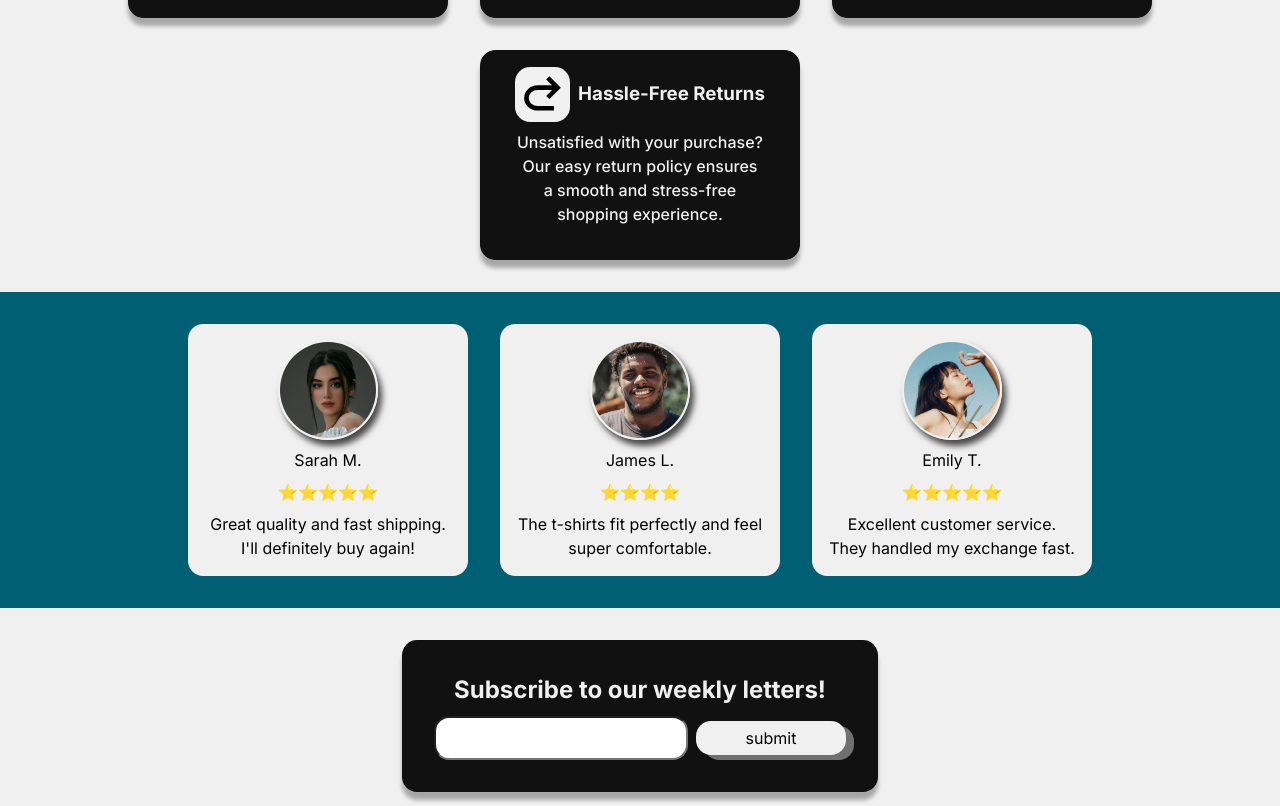
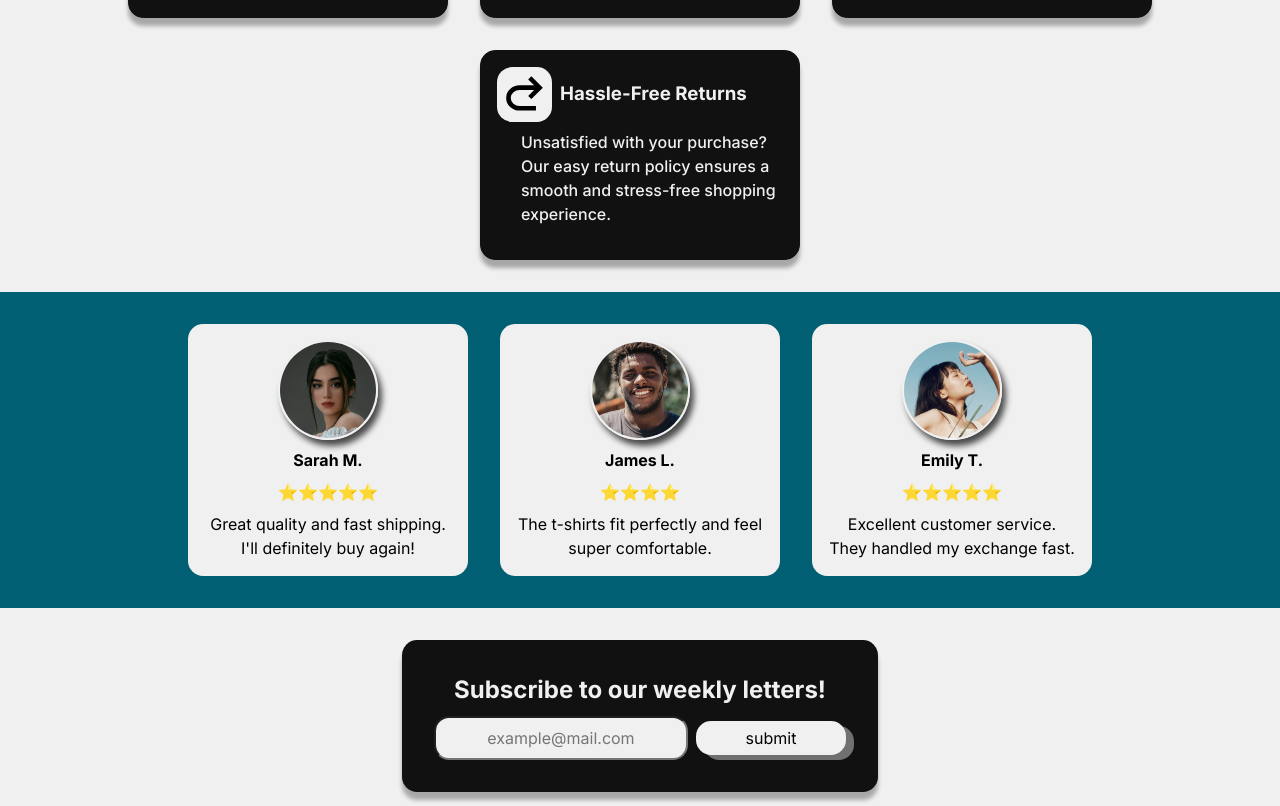
Before and after one commit to Exemption6877/odin-shopping-cart, a React (Vite) app: page / in a window 1280 px wide. Shown: the part 874-1680 px from the top of the page. Built offline with nearby package versions, Linux system fonts and the light colour scheme.

Commit message:
Tweaks to text in some components

```diff
--- a/src/components/Home/components/Advantages.module.css
+++ b/src/components/Home/components/Advantages.module.css
@@ -23,7 +23,6 @@
   min-height: 210px;
   border: 1px solid var(--main-color);
   border-radius: var(--round-box);
-  text-align: center;
   align-items: center;
   gap: var(--text-gap);
   color: var(--secondary-color);
@@ -31,13 +30,14 @@
 }
 
 .advantagesEntry > p {
+  padding-left: 1.5rem;
   font-weight: 500;
 }
 
 .title {
   justify-content: flex-start;
   align-items: center;
-  width: fit-content;
+  width: 100%;
   gap: var(--text-gap);
 }
 
--- a/src/components/Home/components/Reviews.jsx
+++ b/src/components/Home/components/Reviews.jsx
@@ -18,7 +18,7 @@ export default function Reviews() {
         data.map((person) => (
           <div className={styles.reviewsEntry} key={person.id}>
             <img src={person.photo} alt={`${person.name} photo`} />
-            <p>{person.name}</p>
+            <h4>{person.name}</h4>
             <p>{scoreToEmoji(person.score)}</p>
             <p>{person.review}</p>
           </div>
--- a/src/components/Home/components/Subscription.jsx
+++ b/src/components/Home/components/Subscription.jsx
@@ -36,7 +36,12 @@ export default function Subscription() {
       <div className={styles.subscription}>
         <h2>Subscribe to our weekly letters!</h2>
         <form className={styles.formSubscription}>
-          <input type="email" onChange={handleTyping} value={input}></input>
+          <input
+            type="email"
+            onChange={handleTyping}
+            value={input}
+            placeholder="example@mail.com"
+          ></input>
           <input type="submit" value="submit" onClick={handleClick} />
         </form>
       </div>
--- a/src/components/Home/components/Subscription.module.css
+++ b/src/components/Home/components/Subscription.module.css
@@ -1,27 +1,23 @@
 @import url(../../../styles/variables.css);
 
-.subscription,
-.formSubscription,
-.block {
+.subscription {
   display: flex;
-}
-
-.subscription {
   flex-direction: column;
-  background-color: var(--main-color);
   align-self: center;
   align-items: center;
   text-align: center;
   flex-wrap: wrap;
   padding: var(--component-padding);
   margin-bottom: var(--component-gap);
+  gap: var(--text-gap);
+  background-color: var(--main-color);
   color: var(--secondary-color);
   border-radius: var(--round-box);
-  gap: var(--text-gap);
   box-shadow: 0 8px 4px rgba(0, 0, 0, 0.3);
 }
 
 .formSubscription {
+  display: flex;
   flex-wrap: wrap;
   gap: var(--text-gap);
   align-items: center;
@@ -31,11 +27,18 @@
 .formSubscription > input[type="email"] {
   border-radius: var(--round-box);
   padding: 0.5rem;
+  background-color: var(--secondary-color);
+  text-align: center;
+}
+
+.formSubscription > input[type="email"]:focus {
+  outline: 3px solid var(--accent-color);
+  outline-offset: 0;
 }
 
 .formSubscription > input[type="submit"] {
+  width: 150px;
   padding: 0.3rem;
-  width: 150px;
   background-color: var(--secondary-color);
   border: none;
   border-radius: var(--round-box);
--- a/src/styles/globals.css
+++ b/src/styles/globals.css
@@ -20,3 +20,9 @@ body {
 a {
   text-decoration: none;
 }
+
+a,
+button,
+input[type="submit"] {
+  cursor: pointer;
+}
```
